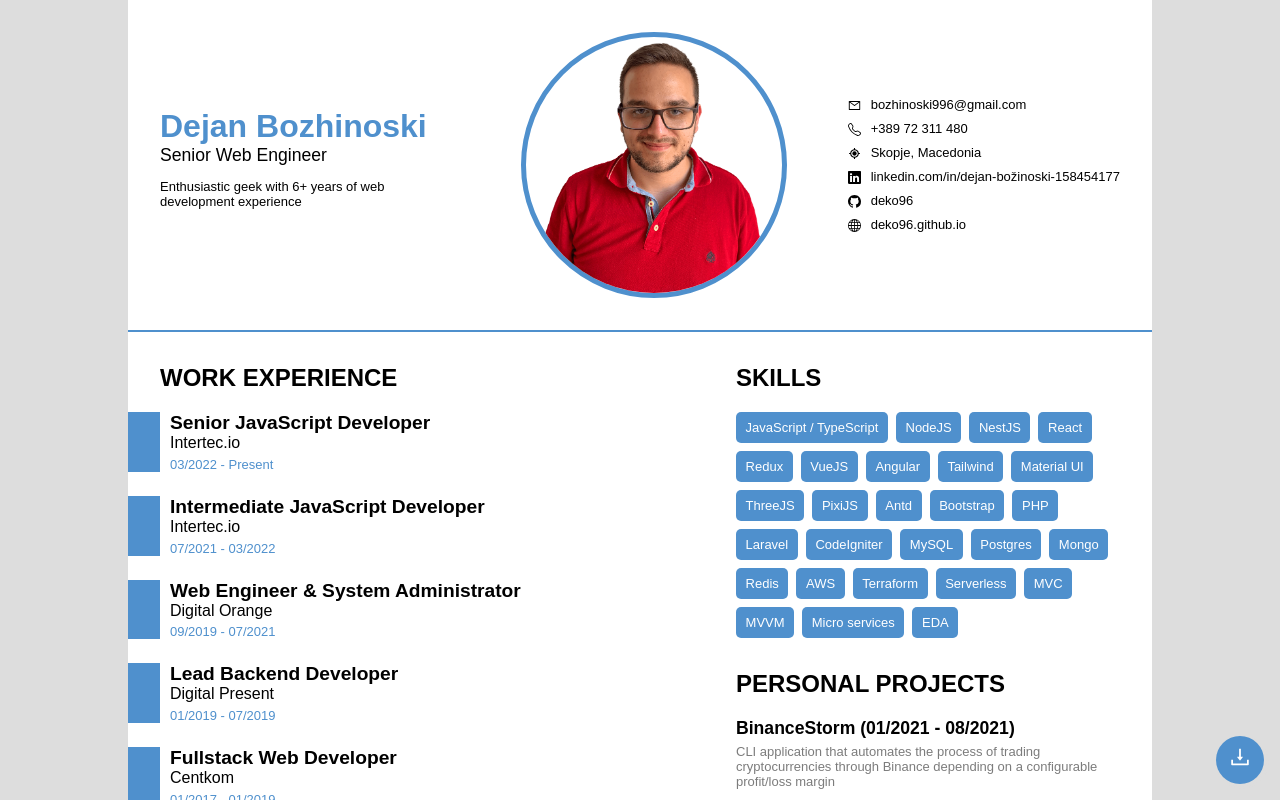
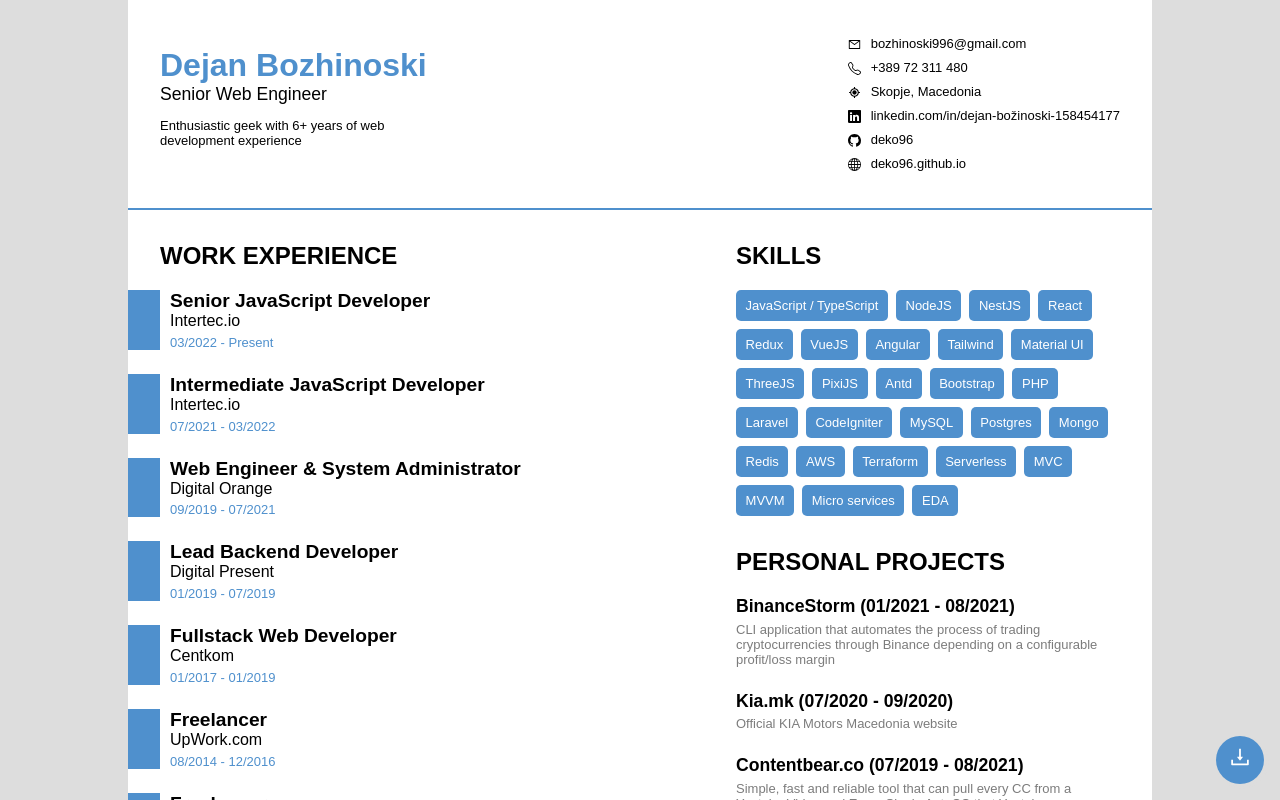
Before and after one commit to deko96/deko96.dev, a React (Create React App) app: page / in a window 1280 px wide. Shown: the top 800 px of the page. Built offline with nearby package versions, Linux system fonts and the light colour scheme.

Commit message:
Remove the profile photo

```diff
--- a/public/data.json
+++ b/public/data.json
@@ -3,7 +3,6 @@
     "headline": "Dejan Bozhinoski",
     "title": "Senior Web Engineer",
     "subtitle": "Enthusiastic geek with 6+ years of web development experience",
-    "photoUrl": "/me.webp",
     "contacts": [
       {
         "type": "email",
--- a/src/components/Header/Header.css
+++ b/src/components/Header/Header.css
@@ -16,14 +16,6 @@
   .header .who-am-i {
     max-width: 300px;
   }
-}
-
-.header .photo {
-  width: 256px;
-  height: 256px;
-  border-radius: 50%;
-  border: 5px solid var(--primary-color);
-  object-fit: contain;
 }
 
 .header h1 {
--- a/src/components/Header/Header.tsx
+++ b/src/components/Header/Header.tsx
@@ -19,7 +19,6 @@ export const Header: FC<HeaderProps> = ({
   headline,
   title,
   subtitle,
-  photoUrl,
   contacts,
 }) => {
   return (
@@ -29,7 +28,6 @@ export const Header: FC<HeaderProps> = ({
         <h6>{title}</h6>
         <p>{subtitle}</p>
       </div>
-      <img src={photoUrl} alt={headline} className="photo" />
       <ul className="contacts">
         {contacts.map(({ type, text, href }) => {
           const Icon = ContactIconMap[type];
--- a/src/types.ts
+++ b/src/types.ts
@@ -23,7 +23,6 @@ export type HeaderProps = {
   headline: string;
   title: string;
   subtitle: string;
-  photoUrl: string;
   contacts: Contact[];
 };
 
```
Also changed, not shown: public/me.webp (deleted).
